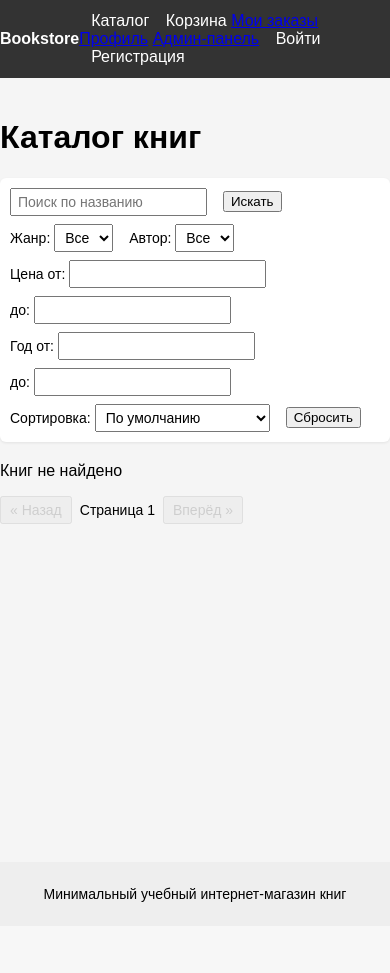
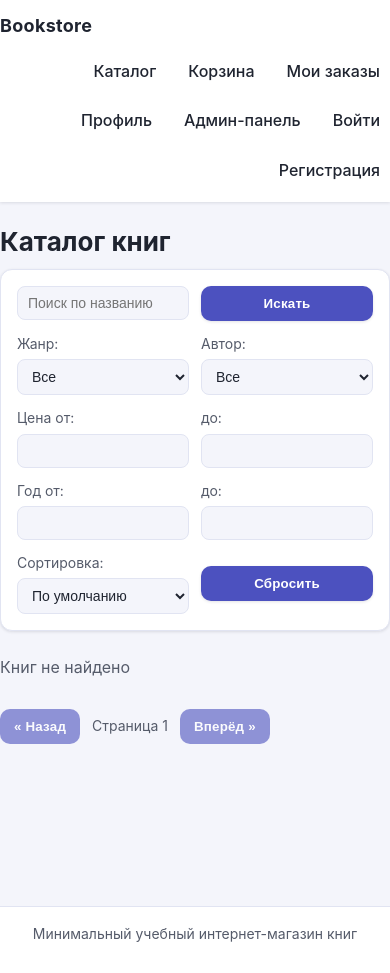
Before and after one commit to MaDernizator/bookstore, a FastAPI app: page / in a window 390 px wide. Before the commit the page ends 902 px from the top, so only its background shows below. Run offline with FastAPI, Linux system fonts and the light colour scheme; data that the repository does not hold is empty.

Commit message:
Revamp global styles and responsive layout

```diff
--- a/app/static/css/styles.css
+++ b/app/static/css/styles.css
@@ -1,154 +1,314 @@
+:root {
+    --color-primary: #4c51bf;
+    --color-primary-strong: #373bb3;
+    --color-surface: #ffffff;
+    --color-surface-muted: #f4f5fb;
+    --color-border: #e1e4f2;
+    --color-text: #1f2430;
+    --color-text-muted: #555b6a;
+    --color-accent: #f97316;
+
+    --font-base: "Inter", "Segoe UI", system-ui, -apple-system, sans-serif;
+    --font-heading: "Inter", "Segoe UI", system-ui, -apple-system, sans-serif;
+
+    --space-2xs: 4px;
+    --space-xs: 8px;
+    --space-sm: 12px;
+    --space-md: 16px;
+    --space-lg: 24px;
+    --space-xl: 32px;
+    --space-2xl: 48px;
+
+    --shadow-sm: 0 1px 3px rgba(31, 36, 48, 0.12);
+    --shadow-md: 0 10px 35px rgba(55, 59, 179, 0.12);
+}
+
+* {
+    box-sizing: border-box;
+}
+
 body {
     margin: 0;
-    font-family: Arial, sans-serif;
-    background: #f5f5f5;
+    font-family: var(--font-base);
+    color: var(--color-text);
+    background: var(--color-surface-muted);
+    line-height: 1.6;
+}
+
+a {
+    color: var(--color-primary);
+    text-decoration: none;
+    transition: color 0.2s ease;
+}
+
+a:hover {
+    color: var(--color-primary-strong);
+    text-decoration: underline;
+}
+
+h1, h2, h3 {
+    font-family: var(--font-heading);
+    margin: 0 0 var(--space-sm);
+    color: var(--color-text);
+    line-height: 1.2;
+}
+
+h1 {
+    font-size: clamp(26px, 4vw, 34px);
+    font-weight: 700;
+}
+
+h2 {
+    font-size: clamp(22px, 3vw, 28px);
+    font-weight: 700;
+}
+
+h3 {
+    font-size: clamp(18px, 2.5vw, 22px);
+    font-weight: 600;
+}
+
+p {
+    margin: 0 0 var(--space-sm);
+    color: var(--color-text-muted);
 }
 
 .container {
-    max-width: 900px;
+    width: 100%;
     margin: 0 auto;
-    padding: 0 16px;
+    padding: 0 var(--space-md);
+    max-width: 100%;
+}
+
+@media (min-width: 640px) {
+    .container {
+        max-width: 640px;
+    }
+}
+
+@media (min-width: 768px) {
+    .container {
+        max-width: 768px;
+    }
+}
+
+@media (min-width: 1024px) {
+    .container {
+        max-width: 1024px;
+    }
+}
+
+@media (min-width: 1280px) {
+    .container {
+        max-width: 1180px;
+    }
 }
 
 .header {
-    background: #333;
-    color: #fff;
+    background: var(--color-surface);
+    position: sticky;
+    top: 0;
+    z-index: 10;
+    box-shadow: var(--shadow-sm);
 }
 
 .header__content {
     display: flex;
     align-items: center;
     justify-content: space-between;
-    padding: 12px 0;
+    padding: var(--space-sm) 0;
+    gap: var(--space-sm);
 }
 
 .logo {
-    color: #fff;
-    text-decoration: none;
-    font-weight: bold;
+    color: var(--color-text);
+    font-weight: 700;
+    letter-spacing: 0.3px;
+    font-size: 18px;
+}
+
+.nav {
+    display: flex;
+    flex-wrap: wrap;
+    gap: var(--space-sm);
+    align-items: center;
+    justify-content: flex-end;
 }
 
 .nav__link {
-    color: #fff;
+    color: var(--color-text);
+    font-weight: 500;
+    padding: 6px 10px;
+    border-radius: 8px;
+    transition: background 0.2s ease, color 0.2s ease;
+}
+
+.nav__link:hover {
+    background: var(--color-surface-muted);
+    color: var(--color-primary-strong);
     text-decoration: none;
-    margin-left: 12px;
 }
 
 .main {
-    padding: 20px 0 40px;
-    min-height: calc(100vh - 120px);
+    padding: var(--space-lg) 0 var(--space-2xl);
+    min-height: calc(100vh - 140px);
 }
 
 .footer {
-    background: #eee;
-    padding: 10px 0;
+    background: var(--color-surface);
+    padding: var(--space-md) 0;
     text-align: center;
     font-size: 14px;
+    color: var(--color-text-muted);
+    border-top: 1px solid var(--color-border);
+}
+
+.cards {
+    display: grid;
+    grid-template-columns: repeat(auto-fit, minmax(240px, 1fr));
+    gap: var(--space-md);
+    margin-top: var(--space-md);
 }
 
 .card {
-    background: #fff;
-    padding: 12px;
-    border-radius: 6px;
-    box-shadow: 0 1px 3px rgba(0,0,0,0.1);
+    background: var(--color-surface);
+    padding: var(--space-md);
+    border-radius: 12px;
+    box-shadow: var(--shadow-md);
     display: flex;
-    gap: 10px;
-    align-items: stretch;   /* чтобы обложка была ограничена по высоте */
+    flex-direction: row;
+    gap: var(--space-md);
+    align-items: stretch;
+    border: 1px solid var(--color-border);
 }
 
-/* Обложка в карточке каталога */
 .card__cover {
-    flex: 0 0 80px;         /* фиксированная ширина "колонки" под обложку */
-    width: 80px;
-    height: 110px;
-    border-radius: 4px;
-    overflow: hidden;       /* главное: ничего не вылезает за рамки */
-    background: #eee;
+    flex: 0 0 90px;
+    width: 90px;
+    height: 120px;
+    border-radius: 8px;
+    overflow: hidden;
+    background: var(--color-surface-muted);
     display: flex;
     align-items: center;
     justify-content: center;
     font-size: 11px;
     text-align: center;
-    padding: 4px;
-    box-sizing: border-box;
+    padding: 6px;
+    color: var(--color-text-muted);
+    border: 1px dashed var(--color-border);
 }
 
 .card__cover img {
     display: block;
     width: 100%;
     height: 100%;
-    object-fit: cover;      /* кадрирование по размеру блока */
-}
-
-.card__cover_placeholder {
-    color: #777;
+    object-fit: cover;
 }
 
 .card__body {
     flex: 1;
+    display: flex;
+    flex-direction: column;
+    gap: var(--space-xs);
+}
+
+.card__body h3 {
+    margin: 0;
 }
 
 .search {
-    margin: 12px 0 20px;
-    background: #fff;
-    padding: 10px;
-    border-radius: 6px;
-    box-shadow: 0 1px 3px rgba(0,0,0,0.08);
+    margin: var(--space-sm) 0 var(--space-lg);
+    background: var(--color-surface);
+    padding: var(--space-md);
+    border-radius: 12px;
+    box-shadow: var(--shadow-sm);
+    border: 1px solid var(--color-border);
     display: flex;
     flex-direction: column;
-    gap: 8px;
+    gap: var(--space-sm);
 }
 
 .search__row {
-    display: flex;
-    flex-wrap: wrap;
-    gap: 8px 16px;
+    display: grid;
+    grid-template-columns: repeat(auto-fit, minmax(160px, 1fr));
+    gap: var(--space-sm);
     align-items: center;
 }
 
 .search__row label {
     font-size: 14px;
+    color: var(--color-text-muted);
+    display: flex;
+    flex-direction: column;
+    gap: var(--space-2xs);
 }
 
 .search__row input,
 .search__row select {
-    padding: 4px 6px;
+    padding: 8px 10px;
     font-size: 14px;
+    border-radius: 8px;
+    border: 1px solid var(--color-border);
+    background: var(--color-surface-muted);
+    color: var(--color-text);
+}
+
+button {
+    cursor: pointer;
+    border: none;
+    border-radius: 10px;
+    padding: 10px 14px;
+    background: var(--color-primary);
+    color: #fff;
+    font-weight: 600;
+    letter-spacing: 0.2px;
+    transition: background 0.2s ease, box-shadow 0.2s ease;
+    box-shadow: var(--shadow-sm);
+}
+
+button:hover {
+    background: var(--color-primary-strong);
+}
+
+button:disabled {
+    opacity: 0.6;
+    cursor: default;
+    box-shadow: none;
 }
 
 .form {
     display: flex;
     flex-direction: column;
-    gap: 10px;
-    max-width: 360px;
+    gap: var(--space-sm);
+    max-width: 420px;
 }
 
 .form input {
     width: 100%;
-    padding: 6px 8px;
-    box-sizing: border-box;
-}
-
-.form button {
-    padding: 8px 10px;
+    padding: 10px 12px;
+    border-radius: 10px;
+    border: 1px solid var(--color-border);
+    background: var(--color-surface);
 }
 
 .message {
-    margin-top: 10px;
+    margin-top: var(--space-xs);
     font-size: 14px;
+    color: var(--color-text-muted);
 }
 
 .message_error {
-    color: #b00020;
+    color: #b91c1c;
 }
 
-
 .profile-card {
-    max-width: 400px;
-    background: #fff;
-    padding: 16px;
-    border-radius: 6px;
-    box-shadow: 0 1px 3px rgba(0,0,0,0.1);
+    max-width: 480px;
+    background: var(--color-surface);
+    padding: var(--space-lg);
+    border-radius: 12px;
+    box-shadow: var(--shadow-md);
+    border: 1px solid var(--color-border);
 }
 
 .profile-card p {
@@ -158,55 +318,59 @@ body {
 .table {
     width: 100%;
     border-collapse: collapse;
-    margin-top: 8px;
+    margin-top: var(--space-sm);
+    background: var(--color-surface);
+    border-radius: 12px;
+    overflow: hidden;
+    box-shadow: var(--shadow-sm);
 }
 
 .table th,
 .table td {
-    padding: 6px 8px;
-    border-bottom: 1px solid #ddd;
+    padding: var(--space-sm) var(--space-md);
+    border-bottom: 1px solid var(--color-border);
     text-align: left;
+    font-size: 14px;
 }
 
 .table th {
-    background: #f5f5f5;
+    background: var(--color-surface-muted);
+    color: var(--color-text);
+    font-weight: 600;
 }
 
 .qty-input {
-    width: 60px;
-}
-
-.message {
-    margin-top: 8px;
-    font-size: 14px;
-}
-
-.message_error {
-    color: #b91c1c;
-}
-
-
-button {
-    cursor: pointer;
+    width: 70px;
+    padding: 8px 10px;
+    border-radius: 8px;
+    border: 1px solid var(--color-border);
+    background: var(--color-surface-muted);
 }
 
 .pagination {
-    margin-top: 12px;
+    margin-top: var(--space-md);
     display: flex;
     align-items: center;
-    gap: 8px;
-}
-
-.pagination button {
-    padding: 4px 8px;
-    font-size: 14px;
-}
-
-.pagination button[disabled] {
-    opacity: 0.5;
-    cursor: default;
+    gap: var(--space-sm);
 }
 
 #page-info {
     font-size: 14px;
+    color: var(--color-text-muted);
 }
+
+@media (max-width: 640px) {
+    .header__content {
+        flex-direction: column;
+        align-items: flex-start;
+    }
+
+    .card {
+        flex-direction: column;
+    }
+
+    .card__cover {
+        width: 100%;
+        max-width: 160px;
+    }
+}
--- a/app/templates/base.html
+++ b/app/templates/base.html
@@ -2,6 +2,7 @@
 <html lang="ru">
 <head>
     <meta charset="UTF-8">
+    <meta name="viewport" content="width=device-width, initial-scale=1.0">
     <title>Bookstore</title>
     <link rel="stylesheet" href="/static/css/styles.css">
 </head>
@@ -12,9 +13,9 @@
         <nav class="nav">
             <a href="/" class="nav__link">Каталог</a>
             <a href="/cart" class="nav__link">Корзина</a>
-            <a href="/orders">Мои заказы</a>
-            <a href="/profile">Профиль</a>
-            <a href="/admin">Админ-панель</a>
+            <a href="/orders" class="nav__link">Мои заказы</a>
+            <a href="/profile" class="nav__link">Профиль</a>
+            <a href="/admin" class="nav__link">Админ-панель</a>
             <a href="/login" class="nav__link" id="nav-login-link">Войти</a>
             <a href="/register" class="nav__link" id="nav-register-link">Регистрация</a>
         </nav>
```
